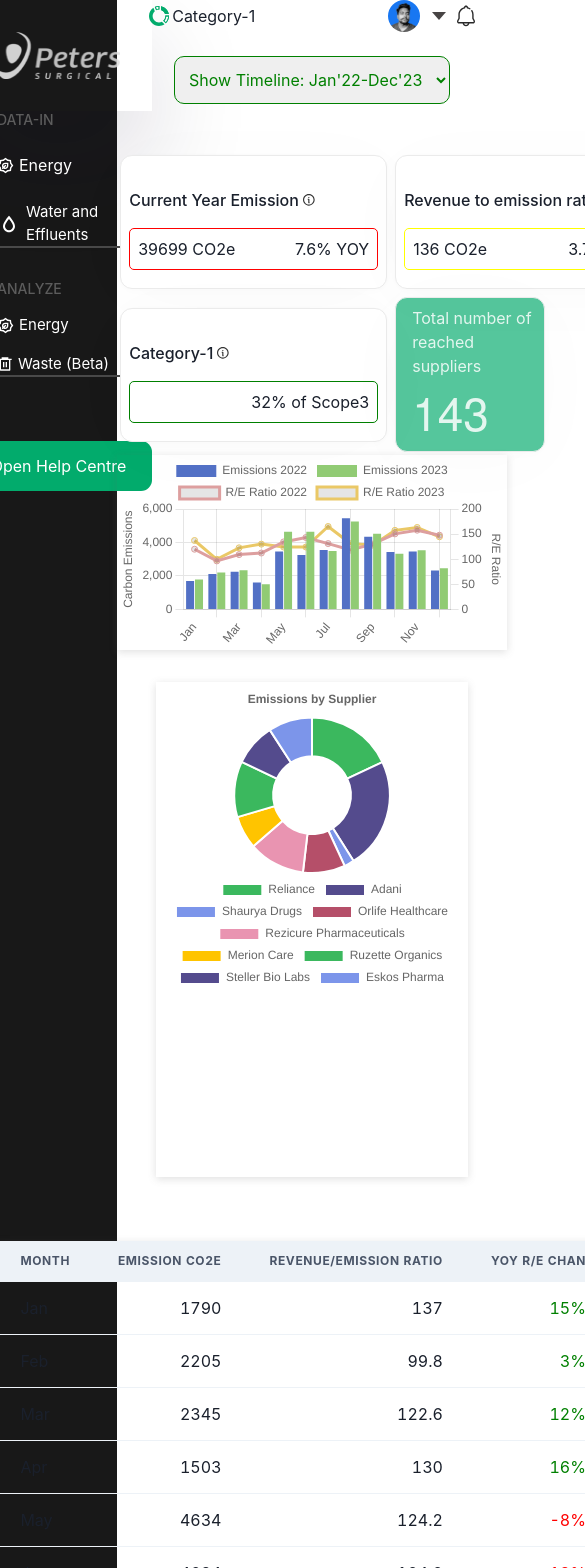
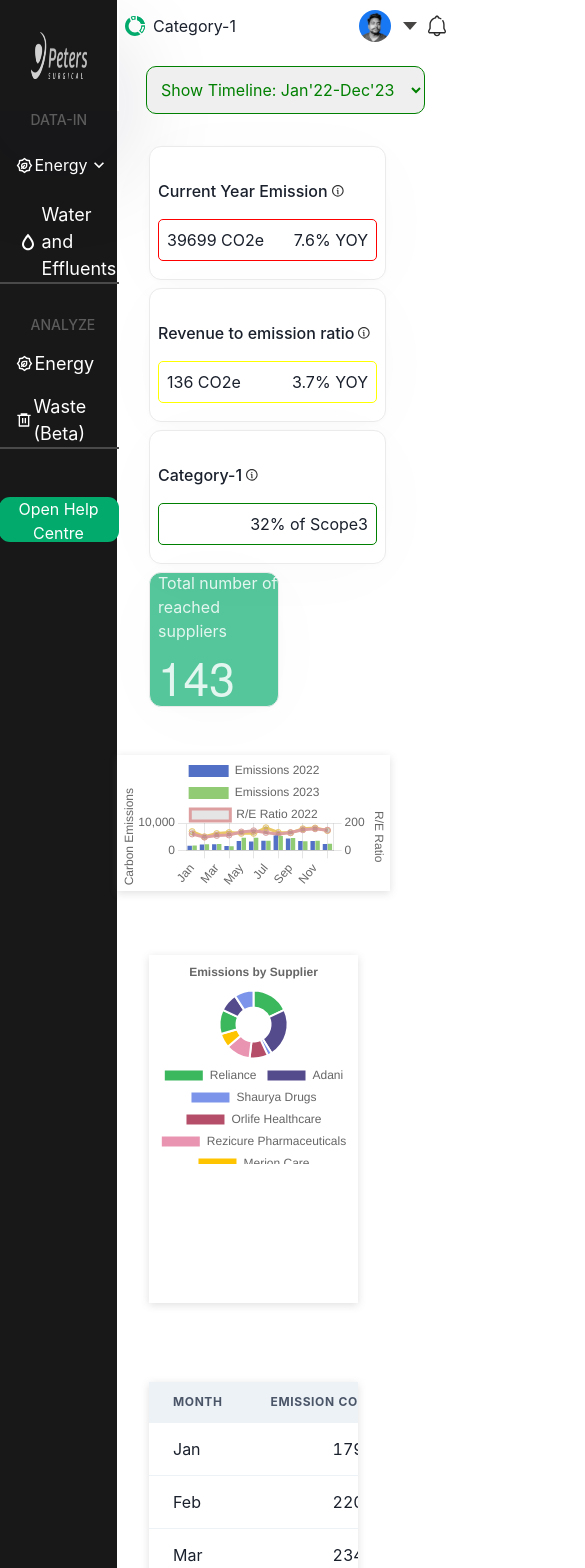
Before and after one commit to Ranjeet1508/greenmentor-graph, a React (Create React App) app: page / in a window 390 px wide. Shown: the top 1568 px of the page, 585 px wide, since content can reach past the window. Built offline with nearby package versions, Linux system fonts and the light colour scheme.

Commit message:
added responsiveness

```diff
--- a/src/App.css
+++ b/src/App.css
@@ -10,18 +10,20 @@
 
 
 .chartSection{
-  width: 100%;
+  width: 80vw;
   display: flex;
   flex-direction: column;
   justify-content: space-around;
 }
 
 .combineChart{
+  margin-top: 3rem;
   box-shadow: rgba(99, 99, 99, 0.2) 0px 2px 8px 0px;
   width: 80%
 }
 
 .doughnutSection{
+  margin-top: 2rem;
   padding: 1 3rem !important;
   width: 100%;
   display: flex;
@@ -43,8 +45,43 @@
 
 
 
-@media screen and (max-width: 800px) {
+@media screen and (max-width: 900px) {
+
+  .chartSection{
+    width: 70vw;
+  }
   .combineChart{
+    display: flex;
+    width: 100%;
+    align-items: center;
+    justify-content: center;
+  }
+
+  .doughnutSection{
+    margin-top: 1rem;
+    flex-direction: column;
+    gap: 2rem !important;
+    padding: 0 2rem !important;
+  }
+
+  .doughnut{
+    width: 100%;
+    height: 40%;
+  }
+
+  .mytable{
+    margin-top: -3rem;
+    height: 40%;
+    width: 100%;
+  }
+}
+
+@media screen and (max-width: 500px) {
+
+  .chartSection{
+    width: 70vw;
+  }
+  /* .combineChart{
     width: 100%;
   }
 
@@ -60,5 +97,5 @@
 
   .mytable{
     margin-top: 2rem !important;
-  }
+  } */
 }
--- a/src/Components/MyCards/mycard.css
+++ b/src/Components/MyCards/mycard.css
@@ -34,11 +34,27 @@
 
 
 
-@media screen and (max-width: 800px) {
+@media screen and (max-width: 900px) {
     .cardsection{
-        padding: 0.2rem;
+        margin-top: 1rem;
+        padding: 0;
         display: grid;
         grid-template-columns: repeat(2, 1fr);
         gap: 0.5rem;
     }
+
+    .lastCard{
+        padding-left: 0.5rem;
+        width: 130px;
+        height: 135px;
+    }
 }
+
+@media screen and (max-width: 600px) {
+    .cardsection{
+        margin-left: 2rem;
+        display: flex;
+        flex-direction: column;
+        align-items: flex-start;
+    }
+}
--- a/src/Components/MyCards/subcards.css
+++ b/src/Components/MyCards/subcards.css
@@ -26,3 +26,10 @@
     display: flex;
     justify-content: space-between;
 }
+
+
+@media screen and (max-width:900px) {
+    .subcard{
+        width: 237px;
+    }
+}
--- a/src/Components/Navbar/Timeline.jsx
+++ b/src/Components/Navbar/Timeline.jsx
@@ -5,7 +5,9 @@
   return (
     <div className='timeline'>
       <select>
-        <option value="Jan20-Dec21">Show Timeline: <span className='date'>Jan'22-Dec'23</span></option>
+        <option value="Jan22-Dec23">Show Timeline: <span className='date'>Jan'22-Dec'23</span></option>
+        <option value="Apr22-Apr23">Show Timeline: <span className='date'>Apr'22-Apr'23</span></option>
+        <option value="Aug22-Aug23">Show Timeline: <span className='date'>Aug'22-Aug'23</span></option>
       </select>
     </div>
   )
--- a/src/Components/Navbar/navbar.css
+++ b/src/Components/Navbar/navbar.css
@@ -90,17 +90,37 @@
     font-size: 21px !important;
 }
 
-@media screen and (max-width: 800px) {
-    .button{
-        margin-top: 4rem;
-        width: 147px !important;
-        height: 40px !important;
+@media screen and (max-width: 900px) {
+    button{
+        margin-top: 3rem;
+        width: 150px !important;
+        height: 45px !important;
+        border-radius: 11px;
+        background-color: #02AB6C !important;
+        color: white;
+    }
+    .nav-container{
+        width: 30vw !important;
+    }
+
+    .energy, .water{
+        margin-left: -15px;
+        font-size: 18px;
+        gap: 2px;
+    }
+}
+
+@media screen and (max-width: 500px) {
+    button{
+        margin-top: 3rem;
+        width: 120px !important;
+        height: 45px !important;
         border-radius: 11px;
         background-color: #02AB6C !important;
         color: white;
     }
 
     .nav-container{
-        width: 30vw;
+        width: 30vw !important;
     }
 }
--- a/src/Components/Navbar/timeline.css
+++ b/src/Components/Navbar/timeline.css
@@ -14,10 +14,16 @@
 }
 
 
-@media screen and (max-width: 800px) {
+@media screen and (max-width: 900px) {
     .timeline{
         margin-top: 0.5rem;
         padding: 1rem;
         justify-content: center;
     }
 }
+
+@media screen and (max-width: 600px) {
+    .timeline{
+        margin-left: 4rem;
+    }
+}
--- a/src/Components/Navbar/uppernav.css
+++ b/src/Components/Navbar/uppernav.css
@@ -1,4 +1,6 @@
 .uppernav{
+    width: 100%;
+    margin-top: 10px;
     padding: 0 2rem;
     display: flex;
     align-items: center;
@@ -17,16 +19,24 @@
 }
 
 
-@media screen and (max-width:800px) {
+@media screen and (max-width:900px) {
     .uppernav{
+        padding: 0 0.5rem;
         justify-content: space-between;
     }
 
     .left{
-        gap: 0.2rem;
+        gap: 0.5rem;
     }
 
     .right{
         gap: 0.4rem;
     }
 }
+
+
+@media screen and (max-width:600px) {
+    .right{
+       margin-right: -4rem;
+    }
+}
```
Also changed, not shown: src/Assests/responsive mobile.jpeg (added), src/Assests/responsive tab.jpeg (added).
